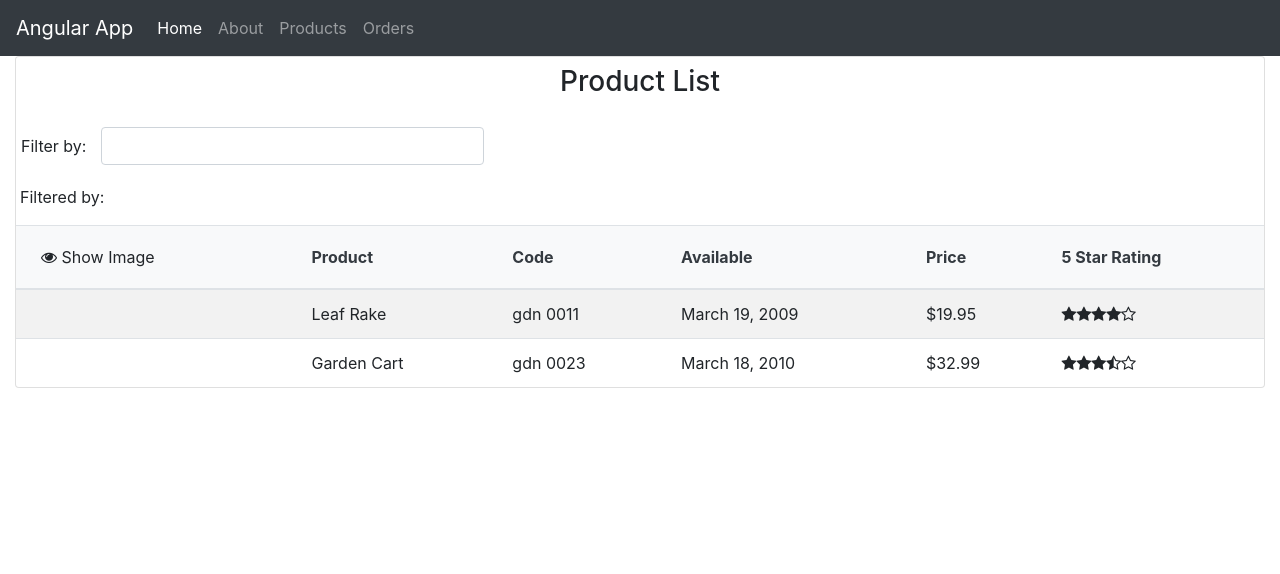
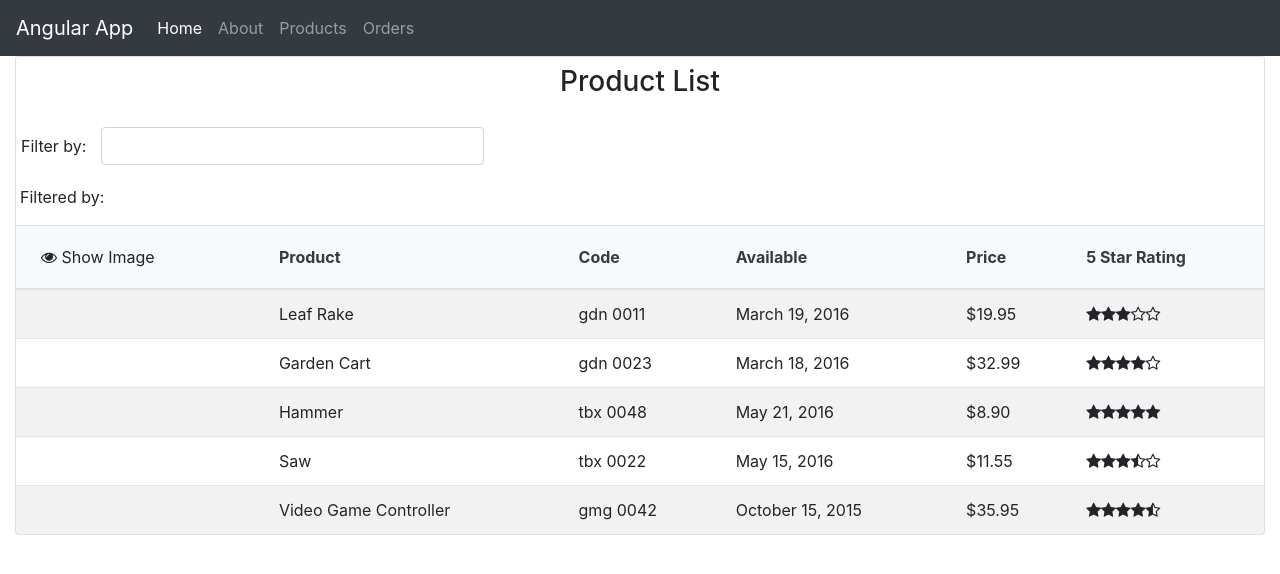
Before and after one commit to simongjetaj/AngularProject, an Angular app: page /product in a window 1280 px wide. Shown: the top 574 px of the page. Built offline with nearby package versions, Linux system fonts and the light colour scheme.

Commit message:
Create a product service that reads a local json file

```diff
--- a/angular.json
+++ b/angular.json
@@ -20,7 +20,8 @@
             "tsConfig": "src/tsconfig.app.json",
             "assets": [
               "src/favicon.ico",
-              "src/assets"
+              "src/assets",
+              "src/app"
             ],
             "styles": [
               "src/styles.css"
--- a/src/app/api/products/products.json
+++ b/src/app/api/products/products.json
@@ -0,0 +1,52 @@
+[
+    {
+      "productId": 1,
+      "productName": "Leaf Rake",
+      "productCode": "GDN-0011",
+      "releaseDate": "March 19, 2016",
+      "description": "Leaf rake with 48-inch wooden handle.",
+      "price": 19.95,
+      "starRating": 3.2,
+      "imageUrl": "https://openclipart.org/image/300px/svg_to_png/26215/Anonymous_Leaf_Rake.png"
+    },
+    {
+      "productId": 2,
+      "productName": "Garden Cart",
+      "productCode": "GDN-0023",
+      "releaseDate": "March 18, 2016",
+      "description": "15 gallon capacity rolling garden cart",
+      "price": 32.99,
+      "starRating": 4.2,
+      "imageUrl": "https://openclipart.org/image/300px/svg_to_png/58471/garden_cart.png"
+    },
+    {
+      "productId": 5,
+      "productName": "Hammer",
+      "productCode": "TBX-0048",
+      "releaseDate": "May 21, 2016",
+      "description": "Curved claw steel hammer",
+      "price": 8.9,
+      "starRating": 4.8,
+      "imageUrl": "https://openclipart.org/image/300px/svg_to_png/73/rejon_Hammer.png"
+    },
+    {
+      "productId": 8,
+      "productName": "Saw",
+      "productCode": "TBX-0022",
+      "releaseDate": "May 15, 2016",
+      "description": "15-inch steel blade hand saw",
+      "price": 11.55,
+      "starRating": 3.7,
+      "imageUrl": "https://openclipart.org/image/300px/svg_to_png/27070/egore911_saw.png"
+    },
+    {
+      "productId": 10,
+      "productName": "Video Game Controller",
+      "productCode": "GMG-0042",
+      "releaseDate": "October 15, 2015",
+      "description": "Standard two-button video game controller",
+      "price": 35.95,
+      "starRating": 4.6,
+      "imageUrl": "https://openclipart.org/image/300px/svg_to_png/120337/xbox-controller_01.png"
+    }
+  ]
--- a/src/app/app.module.ts
+++ b/src/app/app.module.ts
@@ -2,6 +2,7 @@
 import { NgModule } from '@angular/core';
 import { FormsModule } from '@angular/forms';
 import { HttpModule } from '@angular/http';
+import { HttpClientModule } from '@angular/common/http';
 import { RouterModule, Routes } from '@angular/router';
 
 import { AppComponent } from './app.component';
@@ -36,6 +37,7 @@
     BrowserModule,
     FormsModule,
     HttpModule,
+    HttpClientModule,
     RouterModule.forRoot(appRoutes)
   ],
   providers: [DataService],
--- a/src/app/components/product/product.component.ts
+++ b/src/app/components/product/product.component.ts
@@ -1,5 +1,6 @@
 import { Component, OnInit } from '@angular/core';
 import { IProduct } from './product';
+import { ProductService } from './product.service';
 
 @Component({
   selector: 'app-product',
@@ -11,36 +12,24 @@
   imageWidth: number = 50;
   imageMargin: number = 2;
   showImage: boolean = false;
+  errorMessage: string;
+
   filteredProducts: IProduct[] = [];
 
-  products: IProduct[] = [
-    {
-      "productId": 1,
-      "productName": "Leaf Rake",
-      "productCode": "GDN-0011",
-      "releaseDate": "March 19, 2009",
-      "description": "Leaf rake with 48-inch wooden handle.",
-      "price": 19.95,
-      "starRating": 4.2,
-      "imageUrl": "http://openclipart.org/image/300px/svg_to_png/26215/Anonymous_Leaf_Rake.png"
-    },
-    {
-      "productId": 2,
-      "productName": "Garden Cart",
-      "productCode": "GDN-0023",
-      "releaseDate": "March 18, 2010",
-      "description": "15 gallon capacity rolling garden cart",
-      "price": 32.99,
-      "starRating": 3.4,
-      "imageUrl": "http://openclipart.org/image/300px/svg_to_png/58471/garden_cart.png"
-    }
-  ];
+  products: IProduct[];
 
-  constructor() {
-    this.filteredProducts = this.products;
+  constructor(private productService: ProductService) {
+    // this.filteredProducts = this.products;
   }
 
-  ngOnInit() {
+  ngOnInit(): void {
+    this.productService.getProducts().subscribe(
+      products => {
+        this.products = products;
+        this.filteredProducts = this.products;
+      },
+      error => this.errorMessage = <any>error
+    );
   }
 
   filterProducts(filterBy: string) {
--- /dev/null
+++ b/src/app/components/product/product.service.ts
@@ -0,0 +1,20 @@
+import { Injectable } from '@angular/core';
+import { HttpClient } from '@angular/common/http';
+import { Observable } from 'rxjs';
+import { map } from 'rxjs/operators';
+
+import { IProduct } from './product';
+
+@Injectable({
+  providedIn: 'root'
+})
+export class ProductService {
+  private productUrl = 'app/api/products/products.json';
+
+  constructor(public http: HttpClient) {
+  }
+
+  getProducts(): Observable<IProduct[]> {
+    return this.http.get<IProduct[]>(this.productUrl);
+  }
+}
--- a/src/app/components/user/user.component.ts
+++ b/src/app/components/user/user.component.ts
@@ -24,9 +24,9 @@
     this.age = 21;
     this.email = "gjetajsimon@gmail.com";
     this.address = {
-      street: "Osmet",
-      city: "Tirane",
-      state: "Albania"
+      street: "lorem",
+      city: "New York",
+      state: "USA"
     };
     this.hobbies = ['Developing', 'Boxing', 'Listening to music'];
     this.greeting = true; // hello, 1
--- a/src/index.html
+++ b/src/index.html
@@ -2,7 +2,7 @@
 <html lang="en">
 <head>
   <meta charset="utf-8">
-  <title>Angular4app</title>
+  <title>AngularApp</title>
   <base href="/">
 
   <meta name="viewport" content="width=device-width, initial-scale=1">
```
Also changed, not shown: 1 other file (tests, documents, lock files or other folders).
